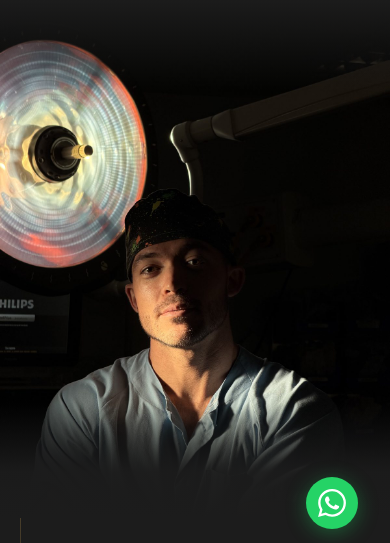
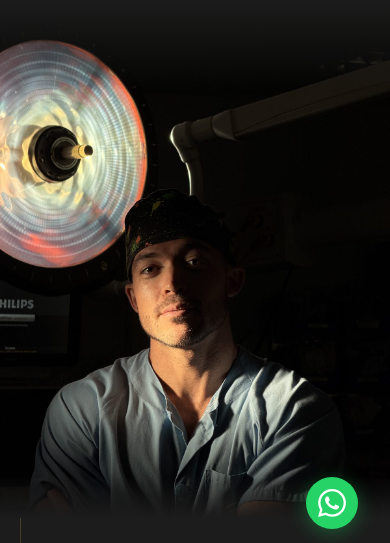
Before and after one commit to robertt994-boop/DRASENJO, a plain HTML site: page index.html in a window 390 px wide. Shown: the part 283-826 px from the top of the page. Drawn offline with nearby package versions, Linux system fonts and the light colour scheme.

Commit message:
Add files via upload

```diff
--- a/index.html
+++ b/index.html
@@ -589,8 +589,8 @@
         content:'';
         position:absolute;
         bottom:0;left:0;right:0;
-        height:22%;
-        background:linear-gradient(to top,#1C1C1C 0%,rgba(28,28,28,.95) 40%,rgba(28,28,28,.4) 75%,transparent 100%);
+        height:8%;
+        background:linear-gradient(to top,#1C1C1C 0%,transparent 100%);
         z-index:1;
         pointer-events:none;
       }
```
